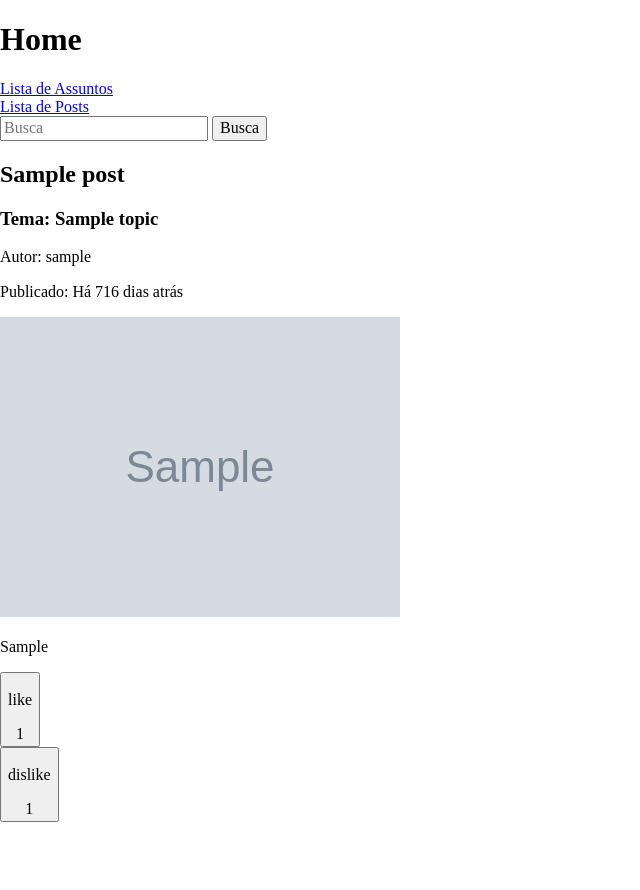
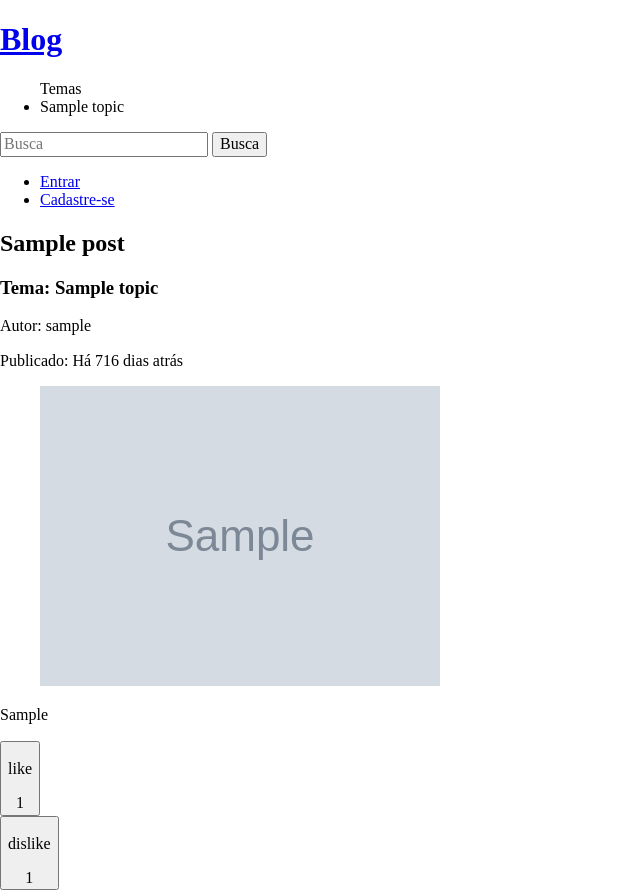
Before and after one commit to pauloaugusto-dmf/blog_django, a Django app: page / in a window 1280 px wide. Shown: the whole page, without its empty margins (0-640 px from the left). Before the commit the page ends 822 px from the top, so only its background shows below. Run offline with Django 4.2, Linux system fonts and the light colour scheme; tables that the repository leaves empty hold one stand-in row (values such as "Sample post"); grey boxes marked "Sample" are stand-in pictures.

Commit message:
HTML improvements

```diff
--- a/templates/base.html
+++ b/templates/base.html
@@ -12,6 +12,50 @@
     <title>{% block title %}blog{% endblock title %}</title>
 </head>
 <body>
+
+    <nav class="">
+        <div class="">
+            <h1><a href="{% url 'publication:home' %}">Blog</a></h1>
+            {% if request.user.is_staff %}
+                <a href="{% url 'publication:list_topic' %}" >Assuntos</a><br>
+                <a href="{% url 'publication:list_post' %}" >Posts</a>
+            {% endif %}
+            <ul>
+                Temas
+                {% for topic in topics %}
+                    <li>{{ topic.name }}</li>
+                {% empty %}
+                    <li> Sem tema </li>
+                {% endfor %}
+            </ul>
+        </div>
+
+        <div class="">
+            <div>
+                <form class="" method="get" action="{% url 'publication:search' %}">
+                    <input class="" type="search" id="search" placeholder="Busca" aria-label="Busca" name="search">
+                    <button class="" type="submit">Busca</button>
+                </form>
+            </div>
+
+            <div class="">
+                <ul class="">
+                    {% if request.user.is_authenticated %}
+                        {% if request.user.first_name %}
+                        <li class="">Bem vindo: {{ request.user.first_name }}</li>
+                        <hr class="">
+                        {% endif %}
+                        <li class=""><a class="" href="{% url 'user:logout' %}">Sair</a></li>
+                        <li class=""><a class="" href="{% url 'user:update'%}">Editar</a></li>
+                    {% else %}
+                        <li class=""><a class="" href="{% url 'user:login' %}">Entrar</a></li>
+                        <li class=""><a class="" href="{% url 'user:signup' %}">Cadastre-se</a></li>
+                    {% endif %}
+                </ul>
+            </div>
+        </div>
+    </nav>
+
     {% block content %}
     {% endblock content %}
 </body>
--- a/templates/publication/home.html
+++ b/templates/publication/home.html
@@ -3,16 +3,6 @@
 {% load static %}
 
 {% block content %}
-
-<H1>Home</H1>
-
-<a href="{% url 'publication:list_topic' %}" >Lista de Assuntos</a><br>
-<a href="{% url 'publication:list_post' %}" >Lista de Posts</a>
-
-<form class="" method="get" action="{% url 'publication:search' %}">
-    <input class="" type="search" id="search" placeholder="Busca" aria-label="Busca" name="search">
-    <button class="" type="submit">Busca</button>
-</form>
 
 <section>
     {% for post in posts %}
@@ -21,8 +11,12 @@
             <h3>Tema: {{ post.topic }}</h3>
             <p>Autor: {{ post.author }}</p>
             <p>Publicado: {{ post.get_time }}</p>
-            <img src="/media/{{post.image}}" alt="{{ post.alt }}">
-            <p>{{ post.article }}</p>
+            <a href="{% url 'publication:detail_post' post.slug %}">
+                <figure>
+                    <img src="/media/{{post.image}}" alt="{{ post.alt }}">
+                </figure>
+            </a>
+            <p>{{ post.article|safe }}</p>
 
             <div class="">
                 <form class="" action="{% url 'publication:like' post.pk %}" method="post">
--- a/templates/publication/post_update_form.html
+++ b/templates/publication/post_update_form.html
@@ -12,7 +12,7 @@
         <legend> Atualizar de uma nova postagem </legend>
 
         <label for="title">Título: </label>
-        <input type="text" name="title" value="Teste Modificado 2" maxlength="200" required id="title"><br>
+        <input type="text" name="title" value="{{ object.title }}" maxlength="200" required id="title"><br>
 
         <label for="topic">Temas:</label>
         <select name="topic" required id="topic">
```
Also changed, not shown: templates/publication/post_detail.html (+6 -2 lines).
